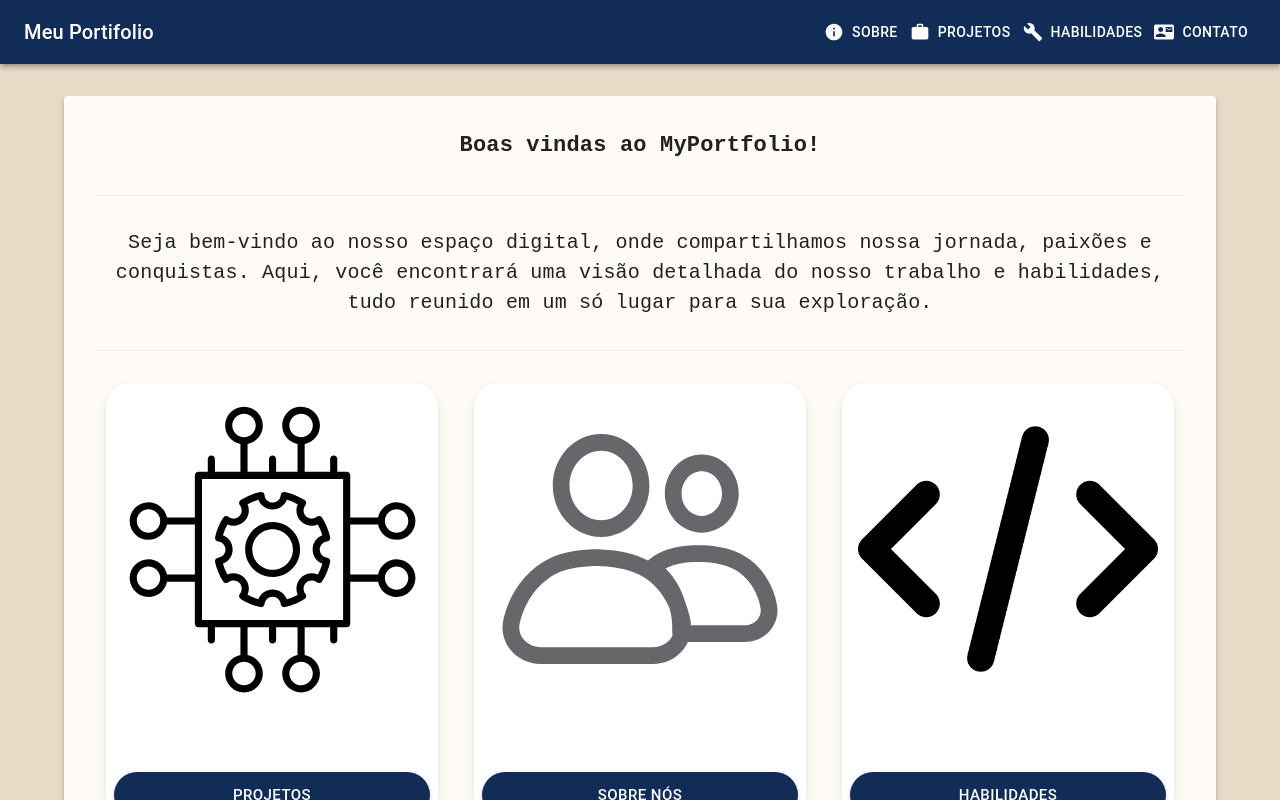
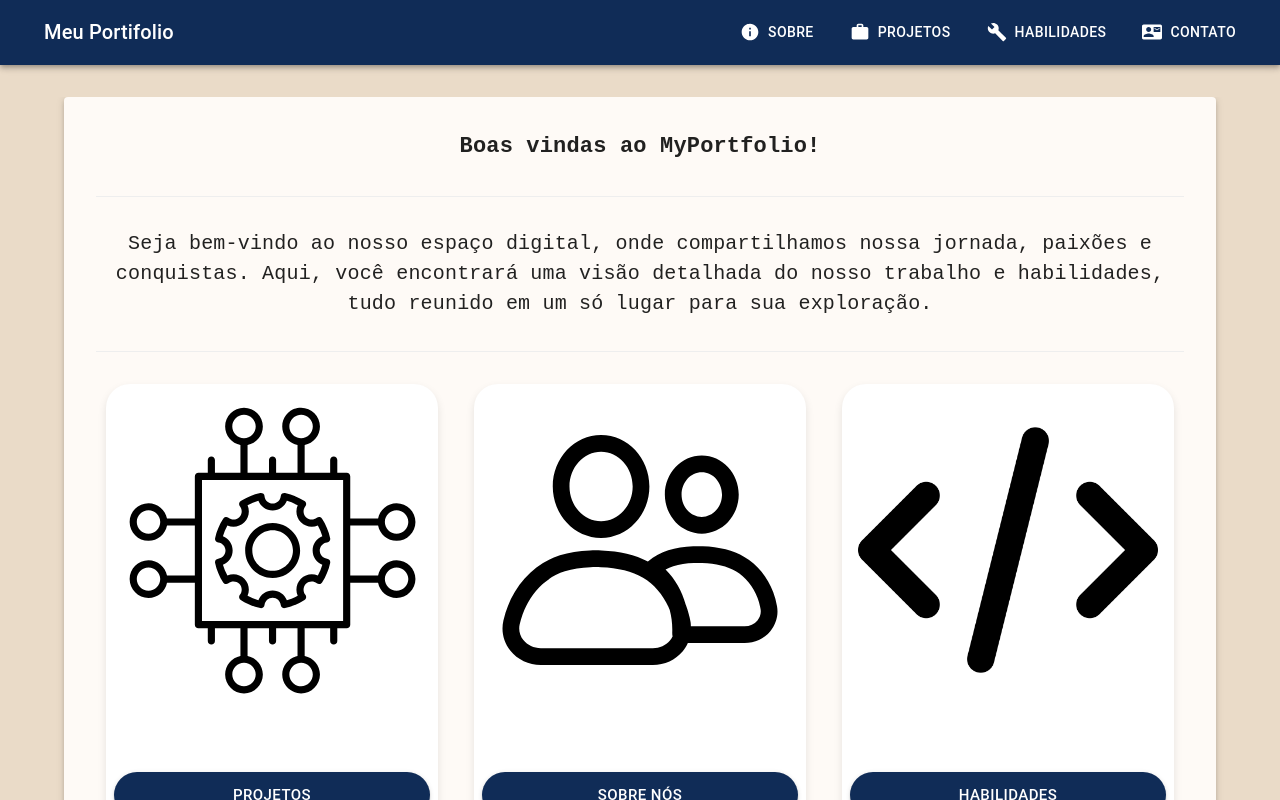
Before and after one commit to RafaelCostaF/site_portfolio, a React (Create React App) app: page / in a window 1280 px wide. Built offline with nearby package versions, Linux system fonts and the light colour scheme.

Commit message:
Estilização

```diff
--- a/src/App.js
+++ b/src/App.js
@@ -30,7 +30,8 @@
               to="/"
               style={{
                 color: 'white',
-                textDecoration: 'none'
+                textDecoration: 'none',
+                paddingLeft: 20
               }}
               sx={{
                 flexGrow: 1
@@ -51,10 +52,10 @@
               ) : (
                 <>
                   {/* <Button color="inherit" component={Link} to="/" startIcon={<HomeIcon />}>Home</Button> */}
-                  <Button color="inherit" component={Link} to="/sobre" startIcon={<InfoIcon />}>Sobre</Button>
-                  <Button color="inherit" component={Link} to="/projetos" startIcon={<WorkIcon />}>Projetos</Button>
-                  <Button color="inherit" component={Link} to="/habilidades" startIcon={<BuildIcon />}>Habilidades</Button>
-                  <Button color="inherit" component={Link} to="/contatos" startIcon={<ContactMailIcon />}>Contato</Button>
+                  <Button color="inherit" style={{ padding:20 }} component={Link} to="/sobre" startIcon={<InfoIcon />}>Sobre</Button>
+                  <Button color="inherit" style={{ padding:20 }} component={Link} to="/projetos" startIcon={<WorkIcon />}>Projetos</Button>
+                  <Button color="inherit" style={{ padding:20 }} component={Link} to="/habilidades" startIcon={<BuildIcon />}>Habilidades</Button>
+                  <Button color="inherit" style={{ padding:20 }} component={Link} to="/contatos" startIcon={<ContactMailIcon />}>Contato</Button>
                 </>
               )}
             </Toolbar>
```
Also changed, not shown: public/people.svg.
